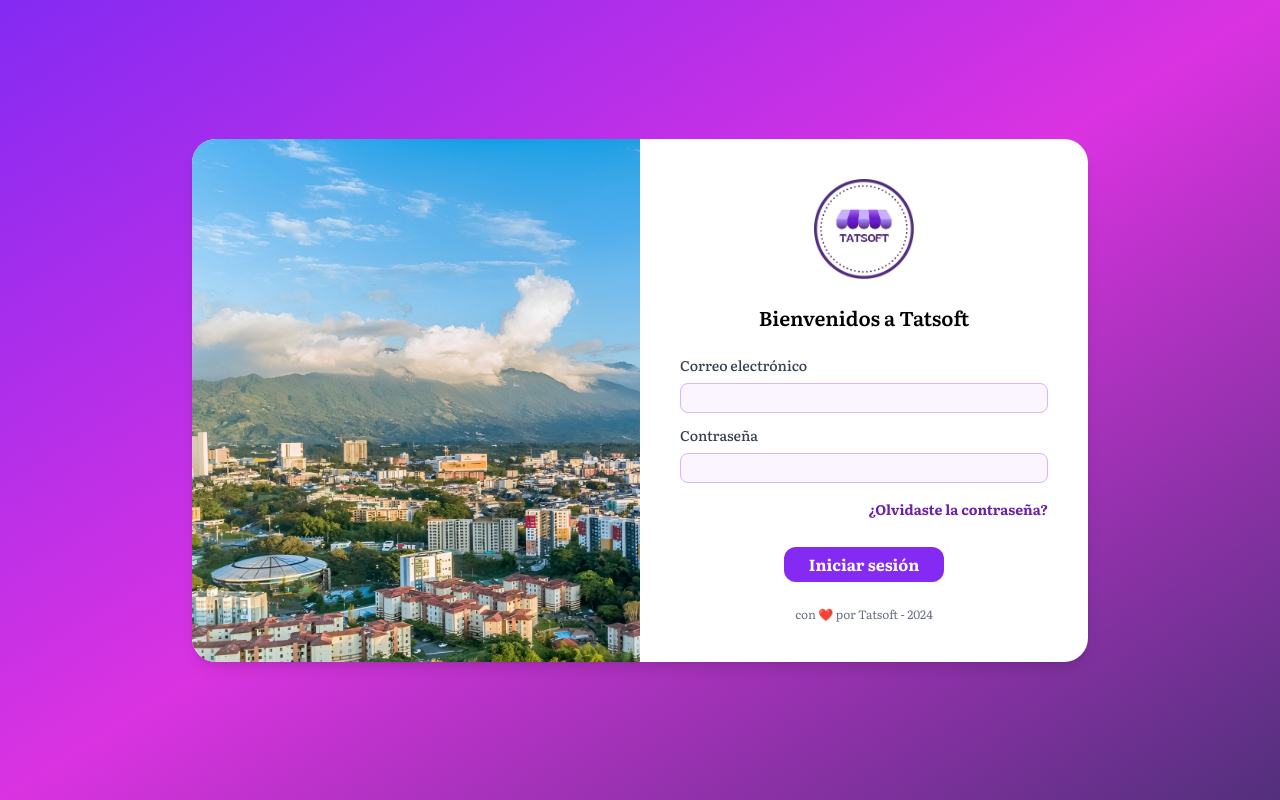
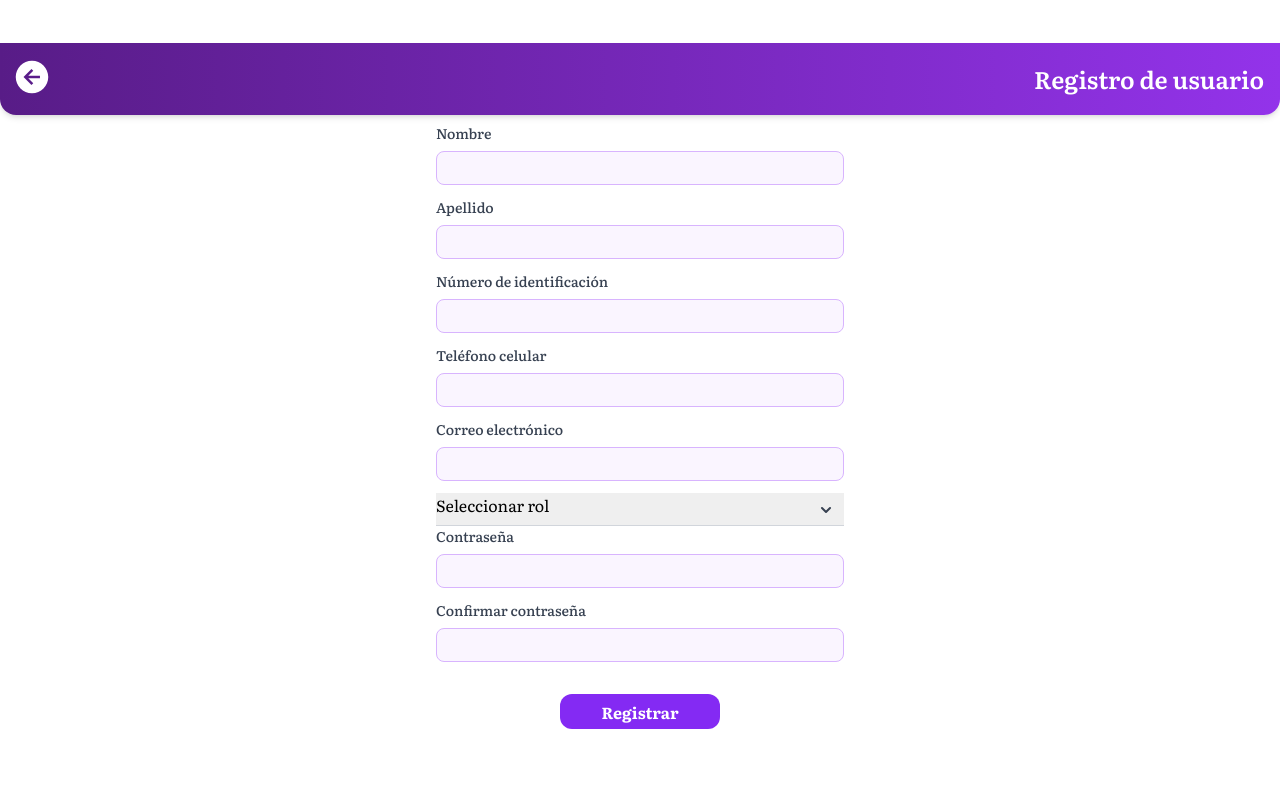
Before and after one commit to mcur03/FrontEnd-TatSoft, a React (Vite) app: page / in a window 1280 px wide. Built offline with nearby package versions, Linux system fonts and the light colour scheme; no server answers.

Commit message:
modified for deploy

```diff
--- a/src/App.jsx
+++ b/src/App.jsx
@@ -27,35 +27,25 @@ const App = () => {
 
   return (
   <>
-    {/* <RegistroUsuario/>
-      // <Router>
-      //   <Routes>
-      //     <Route path="/" element={<Login />} />
-      //     <Route path="/recuperar-password" element={<RecuperarPassword />} />
-      //     <Route path="/codigo-verificacion" element={<CodigoVerificacion />} />
-      //     <Route path="/restablecer" element={<Restablecer />} />
-      //     <Route path="/alerta-restablecer" element={<AlertaRestablecer />} />
-      //     <Route path="/perfil-colaborador" element={<Profile />} />
-      //     <Route path="/ver/usuario" element={<VerUsuario />} />
-      //     <Route path="/editar/usuario" element={<EditarUsuario />} />
-      //     <Route path="/inhabilitar-usuario" element={<AlertaInhabilitar/>}/>
-      //     <Route path="/guardar-cambios" element={<AlertaEdicion/>}/>
-      //   </Routes>
-      // </Router> */}
-
-     <Router>
+    <RegistroUsuario/>
+      {/* <Router>
         <Routes>
           <Route path="/" element={<Login />} />
           <Route path="/recuperar-password" element={<RecuperarPassword />} />
-        <Route path="/codigo-verificacion" element={< CodigoVerificacion/>} />
-        <Route path="/restablecer" element={<Restablecer/>}/>
+          <Route path="/codigo-verificacion" element={<CodigoVerificacion />} />
           <Route path="/restablecer" element={<Restablecer />} />
+          <Route path="/alerta-restablecer" element={<AlertaRestablecer />} />
+          <Route path="/perfil-colaborador" element={<Profile />} />
+          <Route path="/ver/usuario" element={<VerUsuario />} />
+          <Route path="/editar/usuario" element={<EditarUsuario />} />
+          <Route path="/inhabilitar-usuario" element={<AlertaInhabilitar/>}/>
           <Route path="/zonas" element={<Zonas />} />
           <Route path="/gestion-zonas" element={<GestionZonas />} />
           <Route path="/registrar-zona" element={<RegistrarZona />} />
           <Route path="/editar-zona" element={<EditarZona />} />
+          <Route path="/guardar-cambios" element={<AlertaEdicion/>}/>
         </Routes>
-    </Router>
+      </Router> */}
   </>
   );
 };
```
Lines whose indentation alone changed are shown as unchanged.
